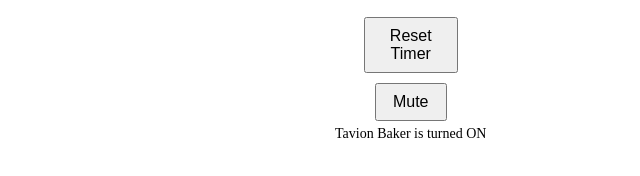
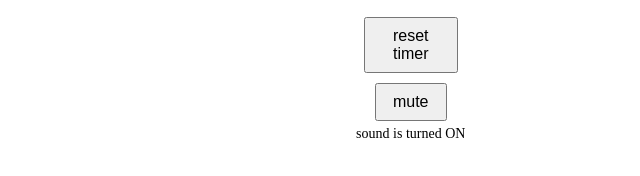
Before and after one commit to poopisock/oriflamme, a plain HTML site: page index.html in a window 1280 px wide. Shown: the part 328-504 px from the top of the page, 640-1280 px from the left. Drawn offline with Linux system fonts and the light colour scheme.

Commit message:
Update index.html

```diff
--- a/index.html
+++ b/index.html
@@ -182,13 +182,13 @@
             <div id="timerContainer">
                 <h1>Timer</h1>
                 <div id="timer">0 seconds</div>
-                <button id="timerResetButton" onclick="resetTimer()">Reset Timer</button>
+                <button id="timerResetButton" onclick="resetTimer()">reset timer</button>
             </div>
 
             <!-- Mute Container -->
             <div class="mute-container">
-                <button id="muteButton" onclick="toggleMute()">Mute</button>
-                <div id="muteIndicator">Tavion Baker is turned ON</div>
+                <button id="muteButton" onclick="toggleMute()">mute</button>
+                <div id="muteIndicator">sound is turned ON</div>
             </div>
         </div>
     </div>
```
